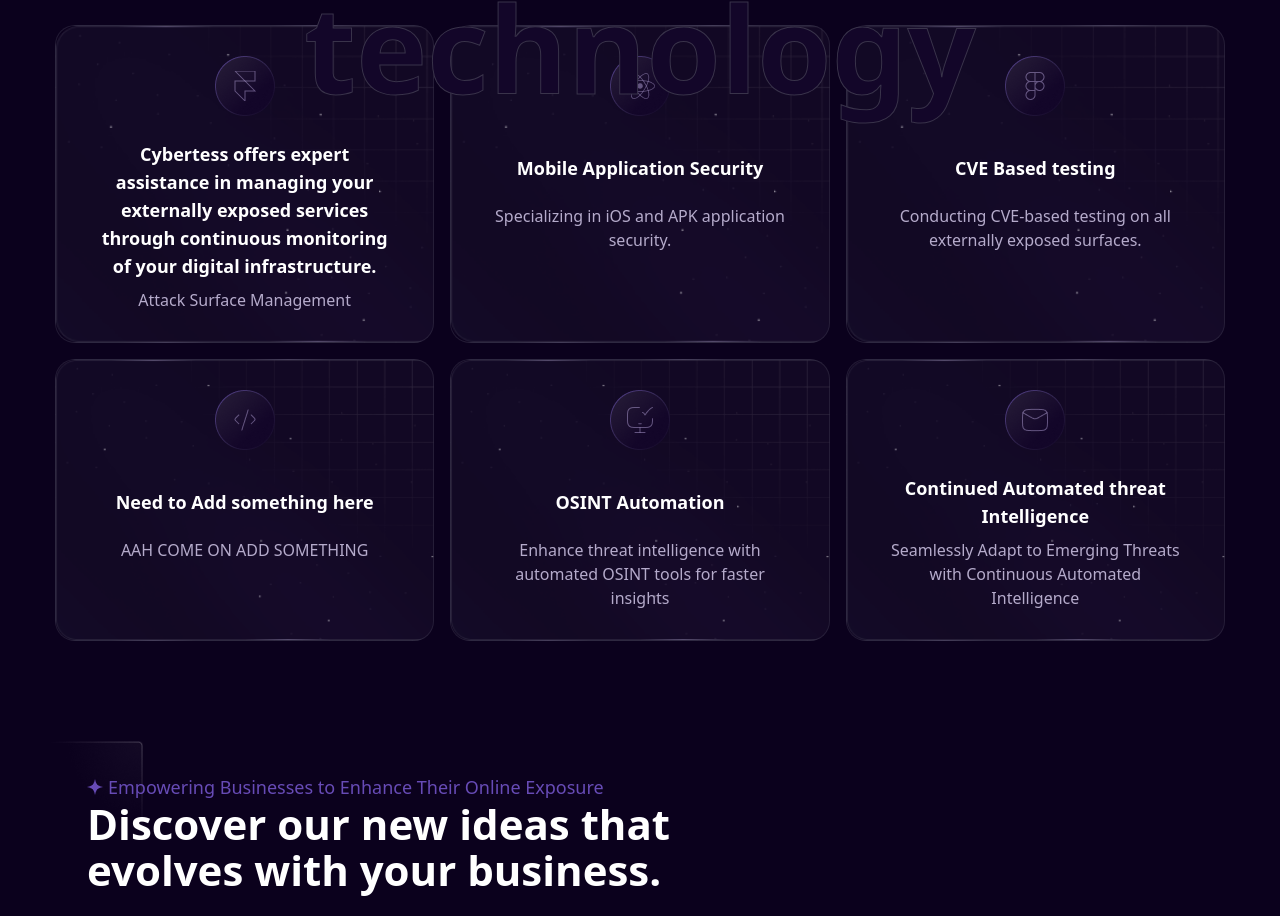
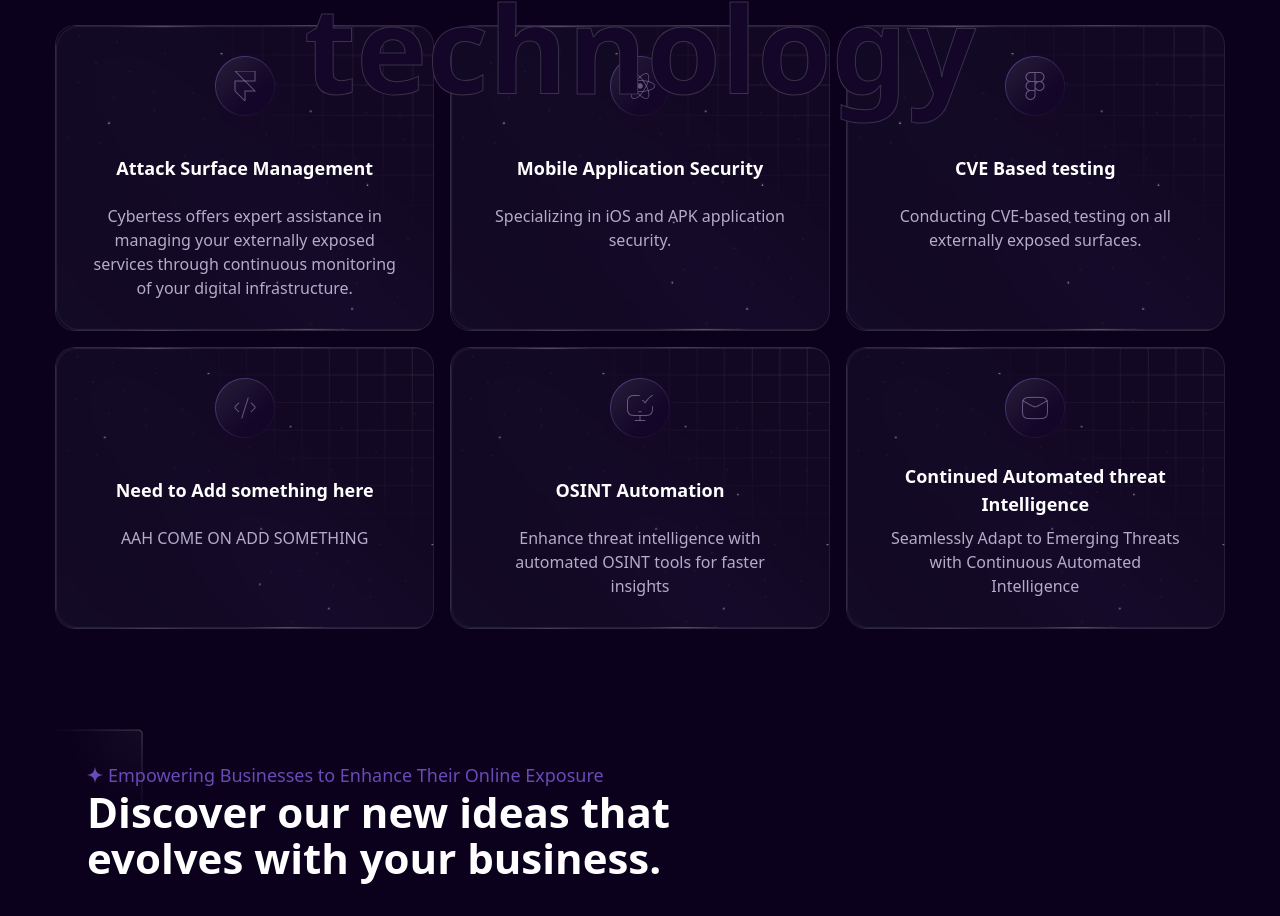
Before and after one commit to tarunkumar2112/staging, a React (Create React App) app: page / in a window 1280 px wide. Shown: the part 1273-2189 px from the top of the page. Built offline with nearby package versions, Linux system fonts and the light colour scheme.

Commit message:
Update Home.js

```diff
--- a/src/pages/Home.js
+++ b/src/pages/Home.js
@@ -62,8 +62,8 @@
       <div className="grid grid-cols-1 md:grid-cols-3 gap-4">
       <div  className="bg-card-bg text-center bg-cover md:px-[37px] px-[30px] py-[30px] border border-solid border-[rgba(57,51,74,0.5)] rounded-[20px]">
         <img src={FIrst} alt="" className="inline-block" />
-        <h3 className="text-lg text-white font-semibold mt-6 mb-2 min-h-[56px] flex items-center justify-center">Cybertess offers expert assistance in managing your externally exposed services through continuous monitoring of your digital infrastructure.</h3>
-        <p className="text-Paragraph text-[16px]">Attack Surface Management</p>
+        <h3 className="text-lg text-white font-semibold mt-6 mb-2 min-h-[56px] flex items-center justify-center">Attack Surface Management</h3>
+        <p className="text-Paragraph text-[16px]">Cybertess offers expert assistance in managing your externally exposed services through continuous monitoring of your digital infrastructure.</p>
       </div>
       <div  className="bg-card-bg text-center bg-cover md:px-[37px] px-[30px] py-[30px] border border-solid border-[rgba(57,51,74,0.5)] rounded-[20px]">
         <img src={Second} alt="" className="inline-block" />
```
